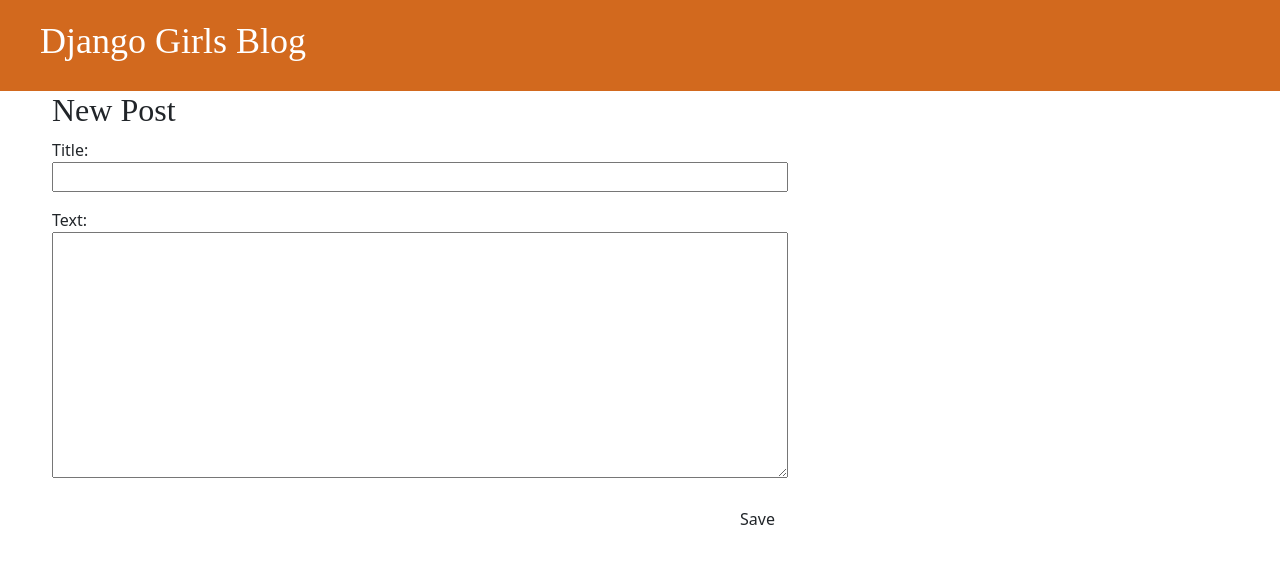
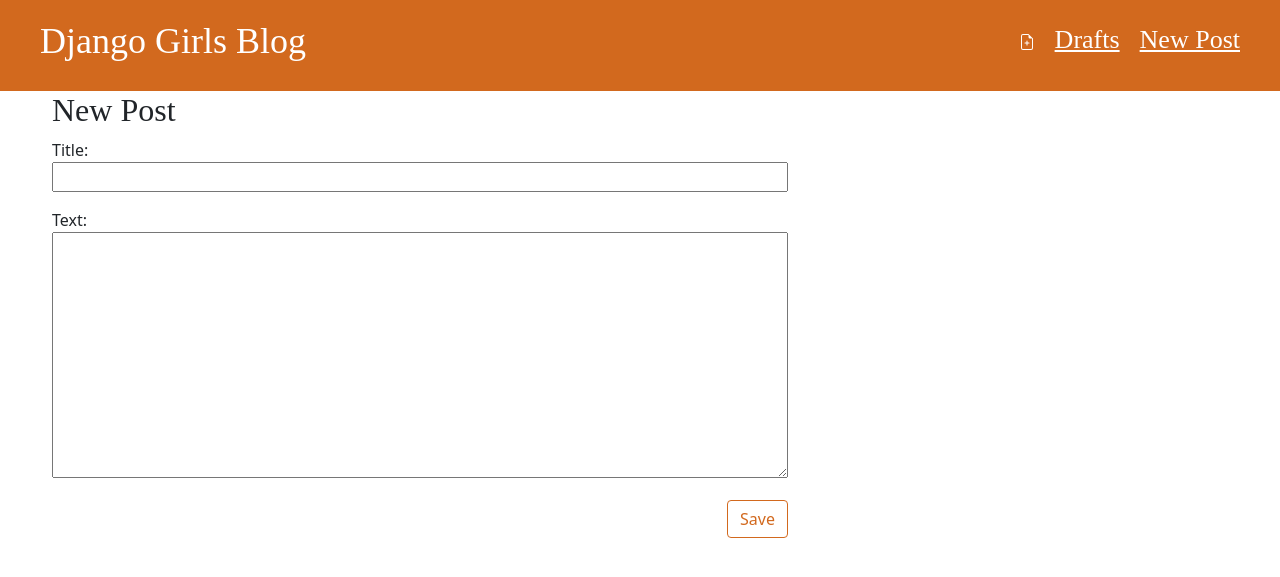
Before and after one commit to enginearn/djangogirls_tutorial, a Django app: page /post/new/ in a window 1280 px wide. Shown: the top 577 px of the page. Run offline with Django 4.2, Linux system fonts and the light colour scheme; the visitor is signed in with stand-in values (Sample User, id 1).

Commit message:
Added some files. functions are completed. All I have to do is apply CSS cleanly.

```diff
--- a/blog/static/css/blog.css
+++ b/blog/static/css/blog.css
@@ -5,7 +5,10 @@
     padding: 20px 20px 20px 40px;
 }
 
-.page-header h1, .page-header h1 a, .page-header h1 a:visited, .page-header h1 a:active {
+.page-header h1,
+.page-header h1 a,
+.page-header h1 a:visited,
+.page-header h1 a:active {
     color: #ffffff;
     font-size: 36px;
     text-decoration: none;
@@ -15,7 +18,10 @@
     margin-left: 40px;
 }
 
-h1, h2, h3, h4 {
+h1,
+h2,
+h3,
+h4 {
     font-family: 'Press Start 2P', Monoton;
 }
 
@@ -27,11 +33,14 @@
     float: right;
 }
 
-.post-form textarea, .post-form input {
+.post-form textarea,
+.post-form input {
     width: 100%;
 }
 
-.top-menu, .top-menu:hover, .top-menu:visited {
+.top-menu,
+.top-menu:hover,
+.top-menu:visited {
     color: #ffffff;
     float: right;
     font-size: 26px;
@@ -42,6 +51,24 @@
     margin-bottom: 70px;
 }
 
-.post h2 a, .post h2 a:visited {
+.post h2 a,
+.post h2 a:visited {
     color: #000000;
 }
+
+.post > .date,
+.post > .actions {
+    float: right;
+}
+
+.btn-secondary,
+.btn-secondary:visited {
+    color: chocolate;
+    background: none;
+    border-color: chocolate;
+}
+
+.btn-secondary:hover {
+    color: #ffffff;
+    background-color: chocolate;
+}
--- a/blog/templates/blog/base.html
+++ b/blog/templates/blog/base.html
@@ -6,8 +6,7 @@
     <meta http-equiv="X-UA-Compatible" content="IE=edge">
     <meta name="viewport" content="width=device-width, initial-scale=1.0">
     <!-- CSS only -->
-    <link href="https://cdn.jsdelivr.net/npm/bootstrap@5.0.2/dist/css/bootstrap.min.css" rel="stylesheet" integrity="sha384-EVSTQN3/azprG1Anm3QDgpJLIm9Nao0Yz1ztcQTwFspd3yD65VohhpuuCOmLASjC" crossorigin="anonymous">
-    <link rel="stylesheet" href="https://fonts.googleapis.com/css2?family=Crimson+Pro" />
+    <link rel="stylesheet" href="https://cdn.jsdelivr.net/npm/bootstrap@5.0.2/dist/css/bootstrap.min.css" integrity="sha384-EVSTQN3/azprG1Anm3QDgpJLIm9Nao0Yz1ztcQTwFspd3yD65VohhpuuCOmLASjC" crossorigin="anonymous">
     <link rel="stylesheet" href="https://fonts.googleapis.com/css2?family=Tangerine&effect=neon|fire-animation|3d-float|vintage" />
     <link rel="stylesheet" href="https://fonts.googleapis.com/css2?family=Material+Symbols+Outlined:wght@100"  />
     <link rel="stylesheet" href="{% static 'css/blog.css' %}">
@@ -15,20 +14,20 @@
 </head>
 <body>
     <div class="page-header">
-        {% if user.is_autheticated %}
-        <a href="{% url 'post_new' %}" class="top-menu"><span class="material-icons-outlined">
-            post_add
-            </span></a>
+        {% if user.is_authenticated %}
+        <a href="{% url 'post_new' %}" class="top-menu"><span class="material-icons-outlined">New Post</span></a>
+        <a href="{% url 'post_draft_list' %}" class="top-menu"><span class="material-icons-outlined">Drafts</span></a>
+        <a href="{% url 'post_new' %}" class="top-menu">{% include './icons/file-earmark-plus.svg' %}</a>
         {% endif %}
         <h1><a href="/">Django Girls Blog</a></h1>
     </div>
-    <div class="content container">
+    <main class="content container">
         <div class="row">
             <div class="col-md-8">
                 {% block content %}
                 {% endblock %}
             </div>
         </div>
-    </div>
+    </main>
 </body>
 </html>
--- a/blog/templates/blog/post_edit.html
+++ b/blog/templates/blog/post_edit.html
@@ -4,6 +4,6 @@
     <h2>New Post</h2>
     <form method="POST" class="post-form">{% csrf_token %}
         {{ form.as_p }}
-        <button type="submit" class="save btn btn-default">Save</button>
+        <button type="submit" class="save btn btn-secondary">Save</button>
     </form>
 {% endblock %}
--- a/blog/urls.py
+++ b/blog/urls.py
@@ -5,5 +5,8 @@
     path('', views.post_list, name = 'post_list'),
     path('post/<int:pk>/', views.post_detail, name = 'post_detail'),
     path('post/new/', views.post_new, name = 'post_new'),
-    path('post/<int:pk>/edit/', views.post_edit, name = 'post_edit')
+    path('post/<int:pk>/edit/', views.post_edit, name = 'post_edit'),
+    path('drafts/', views.post_draft_list, name = 'post_draft_list'),
+    path('post/<pk>/publish/', views.post_publish, name = 'post_publish'),
+    path('post/<pk>/remove/', views.post_remove, name = 'post_remove')
 ]
--- a/blog/views.py
+++ b/blog/views.py
@@ -18,7 +18,6 @@
         if form.is_valid():
             post = form.save(commit=False)
             post.author = request.user
-            post.published_date = timezone.now()
             post.save()
             return redirect('post_detail', pk=post.pk)
     else:
@@ -32,9 +31,22 @@
         if form.is_valid():
             post = form.save(commit=False)
             post.author = request.user
-            post.published_date = timezone.now()
             post.save()
             return redirect('post_detail', pk=post.pk)
     else:
         form = PostForm(instance=post)
     return render(request, 'blog/post_edit.html', {'form': form})
+
+def post_draft_list(request):
+    posts = Post.objects.filter(published_date__isnull=True).order_by('pk')
+    return render(request, 'blog/post_draft_list.html', {'posts': posts})
+
+def post_publish(request, pk):
+    post = get_object_or_404(Post, pk=pk)
+    post.publish()
+    return redirect('post_detail', pk=pk)
+
+def post_remove(request, pk):
+    post = get_object_or_404(Post, pk=pk)
+    post.delete()
+    return redirect('post_list')
```
Also changed, not shown: blog/templates/blog/post_detail.html (+9 -8 lines), blog/templates/blog/post_draft_list.html (added, +11 -0 lines), blog/templates/blog/icons/file-earmark-plus.svg (added), blog/templates/blog/icons/pencil-fill.svg (added).
